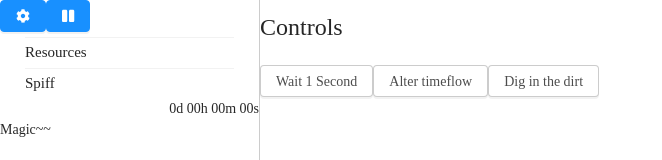
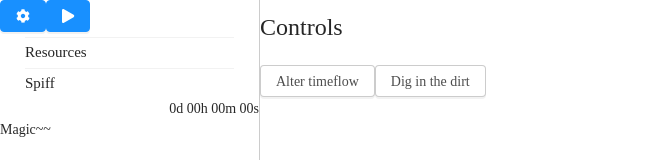
Before and after one commit to Toby222/NecroGame, a Next.js app: page / in a window 1280 px wide. Shown: the top 160 px of the page, without its empty margins (0-662 px from the left). Built offline with nearby package versions, Linux system fonts and the light colour scheme; a web font is replaced by a local one.

Commit message:
Make game realtime, add pause

```diff
--- a/components/Model.tsx
+++ b/components/Model.tsx
@@ -39,7 +39,6 @@ export class Model extends React.Component {
   ];
   flags = new Flags.Flags();
   buttons: typeof Buttons.BaseButton[] = [
-    Buttons.Wait,
     Buttons.AlterTime,
     Buttons.UnAlterTime,
     Buttons.Dig,
@@ -49,7 +48,16 @@ export class Model extends React.Component {
   resources: typeof Resources.BaseResource[] = [];
   time: Time = new Time();
 
+  togglePause() {
+    if(!this.flags.has(Flags.Paused)) {
+      setInterval(this.tick.bind(this), 1000)
+    }
+    this.flags.set(Flags.Paused, !(this.flags.get(Flags.Paused) ?? true));
+    this.forceUpdate()
+  }
+
   tick() {
+    if(this.flags.get(Flags.Paused)) return
     this.time.seconds++;
     for (const [flag, value] of this.flags) {
       if (Flags.TransformationFlag.is(flag) && Boolean(value)) {
@@ -98,10 +106,20 @@ export class Model extends React.Component {
               <Modal display="button" className="col-auto" modalId="settings">
                 <FontAwesomeIcon icon="cog" />
               </Modal>
-              <button className="btn btn-primary col-auto" onClick={() => {}}>
-                <FontAwesomeIcon icon="pause"/>
+              <button
+                className="btn btn-primary col-auto"
+                onClick={this.togglePause.bind(this)}
+              >
+                <>
+                  {Boolean(this.flags.get(Flags.Paused) ?? true) ? (
+                    <FontAwesomeIcon icon="play" />
+                  ) : (
+                    <FontAwesomeIcon icon="pause" />
+                  )}
+                </>
               </button>
             </div>
+            <>
               {this.flags.get(Flags.AlterTime) ?? false ? (
                 <>
                   <div className="sidebar-divider" />
@@ -115,6 +133,7 @@ export class Model extends React.Component {
               ) : (
                 <></>
               )}
+            </>
             <div className="sidebar-divider" />
             <ResourceContainer resources={this.resources} />
             <div className="sidebar-divider" />
--- a/pages/_app.tsx
+++ b/pages/_app.tsx
@@ -2,7 +2,7 @@ export { default } from "next/app";
 
 import { config, library } from "@fortawesome/fontawesome-svg-core";
 import "@fortawesome/fontawesome-svg-core/styles.css"; // Import the CSS
-import { faCog, faPause } from "@fortawesome/free-solid-svg-icons";
+import { faCog, faPause, faPlay } from "@fortawesome/free-solid-svg-icons";
 config.autoAddCss = false; // Tell Font Awesome to skip adding the CSS automatically since it's being imported above
 
-library.add(faPause, faCog)
+library.add(faPause, faPlay, faCog);
--- a/types/Buttons.ts
+++ b/types/Buttons.ts
@@ -10,17 +10,6 @@ export class BaseButton {
   // This is a getter to avoid having to load Actions before Button, and vice versa.
   static get actions(): Actions.Action[] {
     throw new Error("Not implemented.");
-  }
-}
-
-export class Wait extends BaseButton {
-  static visible = true;
-  static toString() {
-    return "Wait 1 Second";
-  }
-
-  static get actions(): Actions.Action[] {
-    return [new Actions.PassTime(1)];
   }
 }
 
@@ -65,8 +54,8 @@ export class Dig extends BaseButton {
         Resources.Dirt,
         Math.floor(Math.random() * 10 + 1)
       ),
+      new Actions.PassTime(300),
       new Actions.AddResourceValue(Resources.Bones, Math.round(Math.random())),
-      new Actions.PassTime(300),
     ];
   }
 }
--- a/types/Flags.ts
+++ b/types/Flags.ts
@@ -80,3 +80,5 @@ export class AlterTimeFactor extends Flag {}
 export class AlterTime extends TransformationFlag {
   static transformations = [new Transformations.AlterTime()];
 }
+
+export class Paused extends Flag {}
```
Lines whose indentation alone changed are shown as unchanged.
